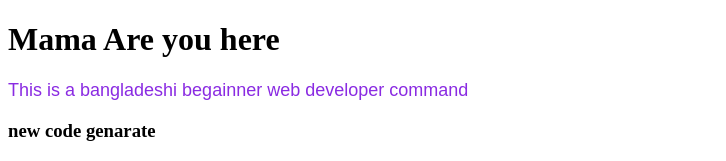
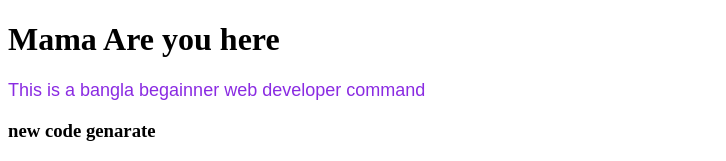
Before and after one commit to sobujbiplob/my-second-command, a plain HTML site: page index.html in a window 1280 px wide. Shown: the top 161 px of the page, without its empty margins (0-726 px from the left). Drawn offline with Linux system fonts and the light colour scheme.

```diff
--- a/index.html
+++ b/index.html
@@ -10,7 +10,7 @@
 </head>
 <body>
     <h1> Mama Are you here</h1>
-    <p> This is a bangladeshi begainner web developer command </p>
+    <p> This is a bangla begainner web developer command </p>
     <h3> new code genarate</h3>
     <p> <b>i'm coding and coding create a new coding, i want toi be a new coding master</b> </p>
     <h4> new file genarate</h4>
```
